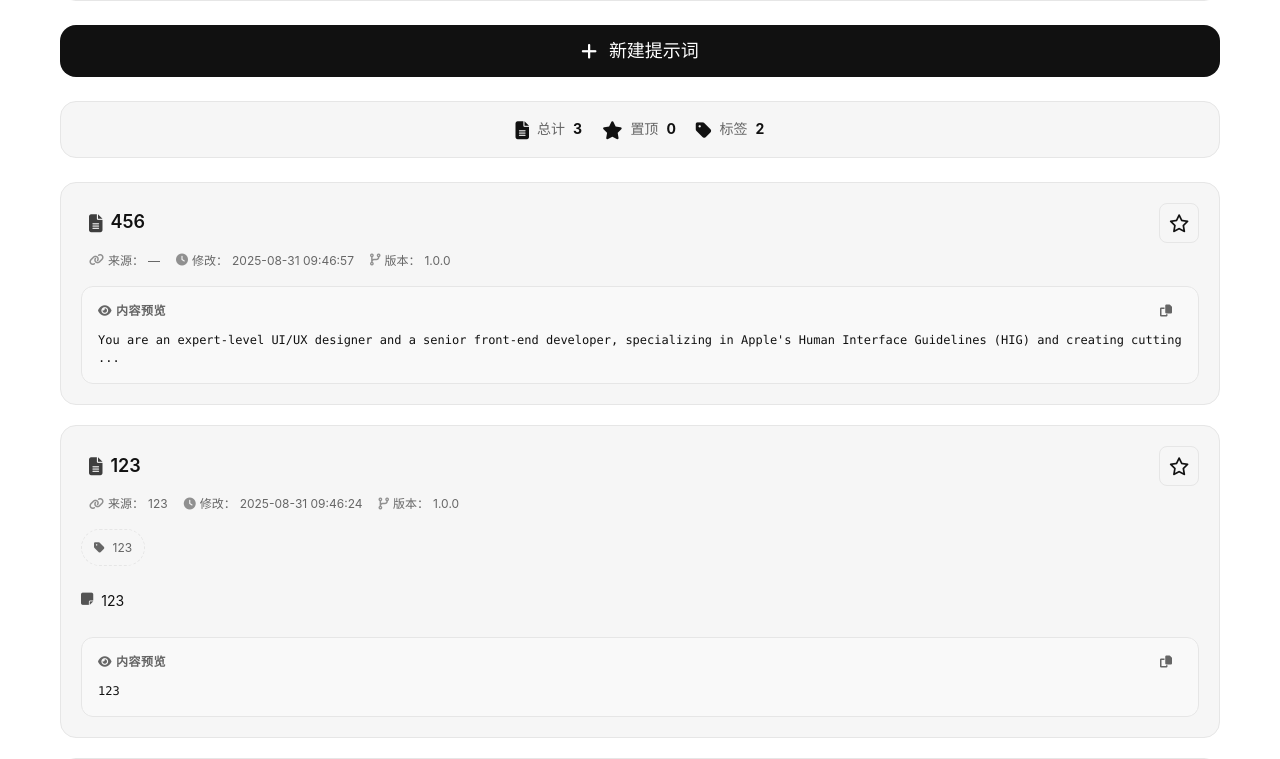
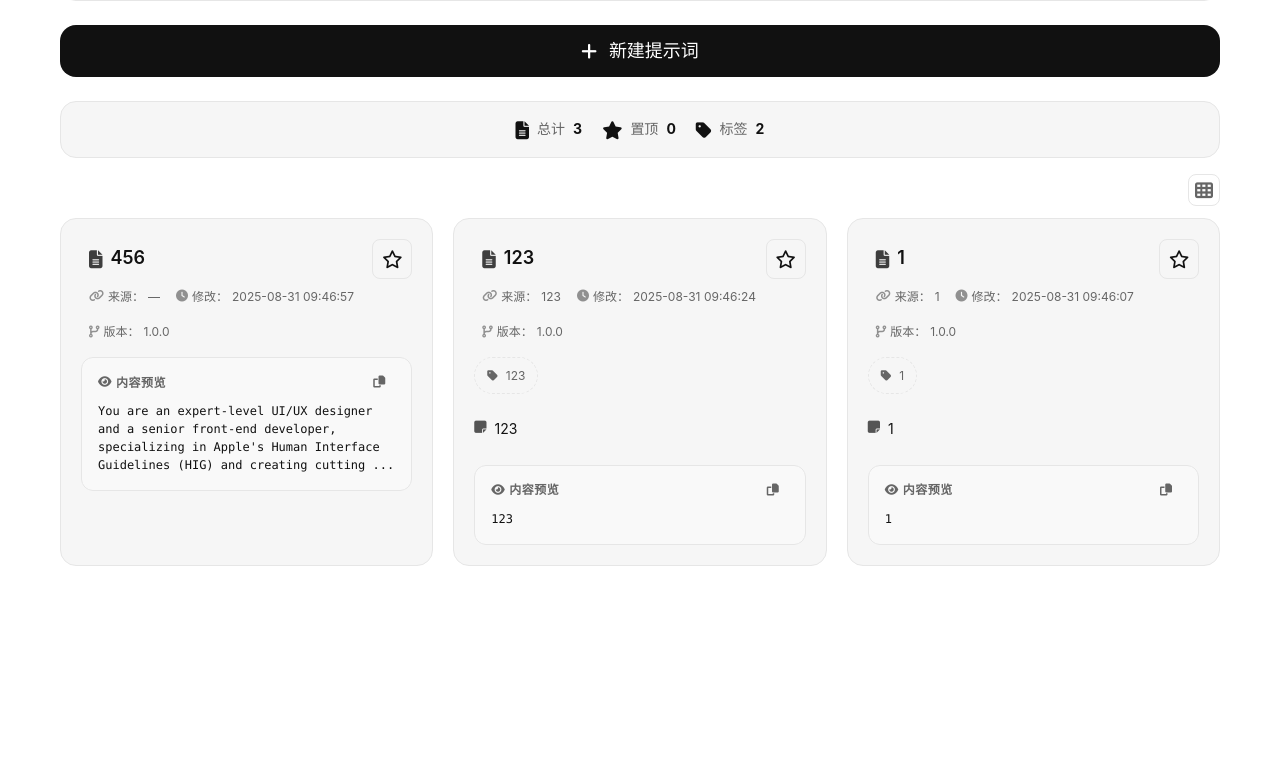
Before and after one commit to zhuchenyu2008/prompt-manage, a Flask app: page / in a window 1280 px wide. Shown: the part 182-941 px from the top of the page. After the commit the page ends 748 px from the top, so only its background shows below. Run offline with Flask 3, Linux system fonts and the light colour scheme; data comes from the database, SQL or seed files in the repository; both versions use the stored data as it was after the commit.

Commit message:
Add files via upload

```diff
--- a/templates/index.html
+++ b/templates/index.html
@@ -62,7 +62,14 @@
         </div>
       </div>
 
-      <div class="list">
+      <!-- 视图切换（桌面端） -->
+      <div class="view-toggle" title="切换布局" aria-label="切换布局">
+        <button id="viewModeToggle" class="icon-btn small" aria-pressed="false">
+          <i class="fas fa-table-cells"></i>
+        </button>
+      </div>
+
+      <div id="promptList" class="list grid-view">
         {% for p in prompts %}
           <article class="card" style="animation-delay: {{ loop.index * 0.1 }}s;">
             <div class="card-header">
@@ -146,6 +153,53 @@
   </div>
 
   <style>
+    /* === 主页视图切换 + 网格卡片布局 === */
+    .view-toggle {
+      display: flex;
+      justify-content: flex-end;
+      align-items: center;
+      margin: -8px 0 var(--spacing-md) 0;
+    }
+    .icon-btn.small {
+      min-height: 32px;
+      min-width: 32px;
+      padding: 6px;
+      border: 1px solid var(--border);
+      border-radius: var(--radius-md);
+      background: transparent;
+      color: var(--muted);
+      cursor: pointer;
+      transition: all 0.2s ease;
+    }
+    .icon-btn.small:hover {
+      color: var(--primary);
+      background: color-mix(in srgb, var(--primary) 8%, transparent);
+      transform: scale(1.05);
+    }
+    .icon-btn.small[aria-pressed="true"] {
+      color: var(--bg);
+      background: var(--fg);
+      border-color: var(--fg);
+    }
+
+    /* 网格视图（桌面端） */
+    #promptList.grid-view {
+      display: grid;
+      grid-template-columns: repeat(auto-fill, minmax(320px, 1fr));
+      gap: var(--spacing-xl);
+    }
+    /* 列表视图 */
+    #promptList.list-view {
+      display: grid;
+      grid-template-columns: 1fr;
+      gap: var(--spacing-xl);
+    }
+    /* 移动端保持单列并隐藏切换 */
+    @media (max-width: 768px) {
+      .view-toggle { display: none; }
+      #promptList { grid-template-columns: 1fr !important; }
+    }
+
     .toolbar {
       display: flex;
       justify-content: center;
@@ -634,6 +688,51 @@
   </style>
 
   <script>
+    // 视图切换：在桌面端于列表上方显示，按钮图标在网格/列表间切换
+    (function() {
+      const listEl = document.getElementById('promptList');
+      const btn = document.getElementById('viewModeToggle');
+      if (!listEl || !btn) return;
+
+      // 仅桌面端展示切换
+      const isDesktop = () => window.matchMedia('(min-width: 769px)').matches;
+
+      // 恢复偏好
+      const saved = localStorage.getItem('viewMode') || 'grid';
+      setMode(saved);
+
+      // 绑定事件
+      btn.addEventListener('click', () => {
+        const next = listEl.classList.contains('grid-view') ? 'list' : 'grid';
+        setMode(next);
+        localStorage.setItem('viewMode', next);
+      });
+
+      // 根据窗口变化（如缩放到移动端）调整可见性与布局
+      window.addEventListener('resize', () => {
+        if (!isDesktop()) {
+          btn.setAttribute('aria-pressed', 'false');
+        } else {
+          const current = localStorage.getItem('viewMode') || 'grid';
+          setMode(current);
+        }
+      });
+
+      function setMode(mode) {
+        if (mode === 'list') {
+          listEl.classList.remove('grid-view');
+          listEl.classList.add('list-view');
+          btn.setAttribute('aria-pressed', 'true');
+          btn.innerHTML = '<i class="fas fa-list"></i>';
+        } else {
+          listEl.classList.remove('list-view');
+          listEl.classList.add('grid-view');
+          btn.setAttribute('aria-pressed', 'false');
+          btn.innerHTML = '<i class="fas fa-table-cells"></i>';
+        }
+      }
+    })();
+
     async function copyPreviewContent(button) {
       const content = button.getAttribute('data-content');
 
```
Also changed, not shown: README.md, data.sqlite3 (added).
